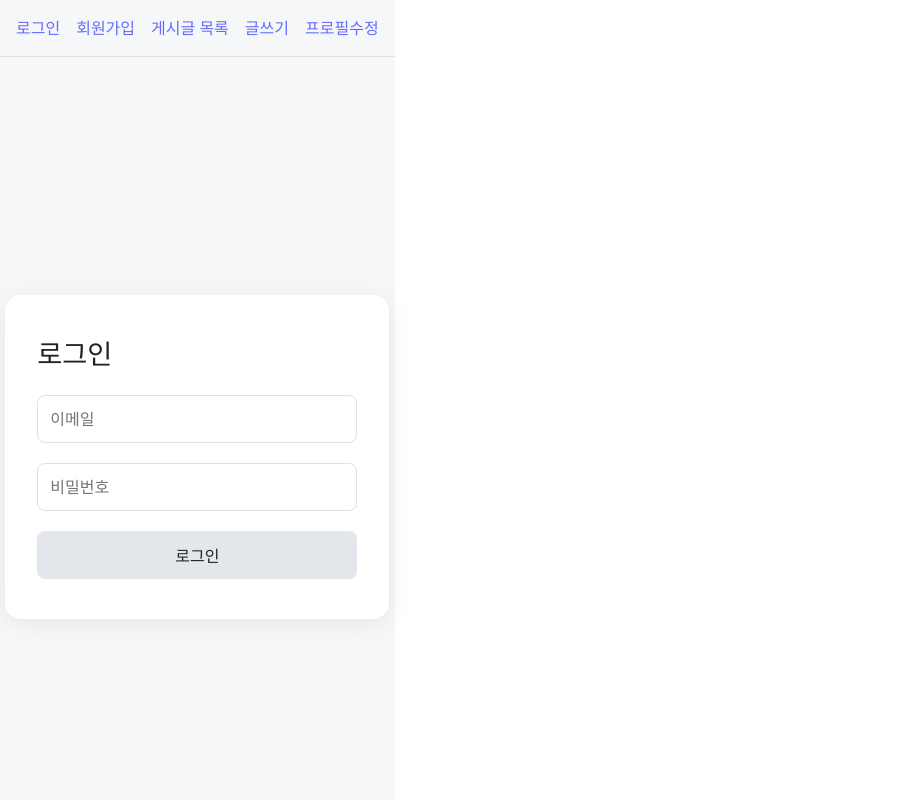
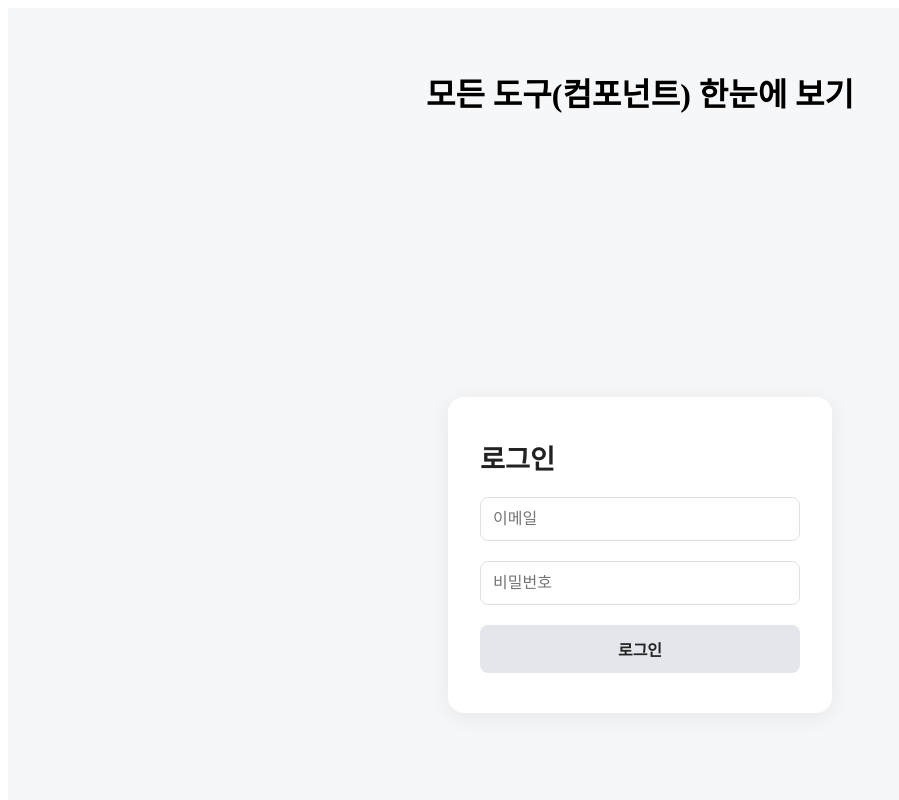
Before and after one commit to yeojoonsoo02/cowork_test, a React (Vite) app in the folder frontend/: page / in a window 1280 px wide. Shown: the top 800 px of the page, without its empty margins (0-899 px from the left). Built offline with nearby package versions, Linux system fonts and the light colour scheme; the HTML template or start-up script is replaced by a standard one.

Commit message:
오류 수정

```diff
--- a/frontend/src/App.tsx
+++ b/frontend/src/App.tsx
@@ -1,5 +1,4 @@
 import React from "react";
-import { BrowserRouter as Router, Routes, Route, Link } from "react-router-dom";
 import Login from "./components/Login";
 import Signup from "./components/Signup";
 import PostList from "./components/PostList";
@@ -11,32 +10,25 @@ import ProfileEdit from "./components/ProfileEdit";
 
 const App: React.FC = () => {
   return (
-    <Router>
-      <nav style={{
-        display: "flex",
-        gap: "16px",
-        padding: "16px",
-        background: "#f6f7f9",
-        borderBottom: "1px solid #e0e0e0"
-      }}>
-        <Link to="/login">로그인</Link>
-        <Link to="/signup">회원가입</Link>
-        <Link to="/posts">게시글 목록</Link>
-        <Link to="/post/new">글쓰기</Link>
-        <Link to="/profile">프로필수정</Link>
-      </nav>
-      <Routes>
-        <Route path="/login" element={<Login />} />
-        <Route path="/signup" element={<Signup />} />
-        <Route path="/posts" element={<PostList />} />
-        <Route path="/post/:id" element={<PostDetail />} />
-        <Route path="/post/new" element={<PostForm />} />
-        <Route path="/comments" element={<CommentList />} />
-        <Route path="/comment/new" element={<CommentForm />} />
-        <Route path="/profile" element={<ProfileEdit />} />
-        <Route path="*" element={<Login />} />
-      </Routes>
-    </Router>
+    <div style={{
+      display: "flex",
+      flexDirection: "column",
+      alignItems: "center",
+      gap: "40px",
+      padding: "40px 0",
+      background: "#f6f7f9",
+      minHeight: "100vh"
+    }}>
+      <h1 style={{marginBottom: 0}}>모든 도구(컴포넌트) 한눈에 보기</h1>
+      <Login />
+      <Signup />
+      <PostList />
+      <PostDetail />
+      <PostForm />
+      <CommentList />
+      <CommentForm />
+      <ProfileEdit />
+    </div>
   );
 };
 
```
Also changed, not shown: frontend/src/main.tsx (renamed from frontend/src/index.tsx), 1 other file (tests, documents, lock files or other folders).
